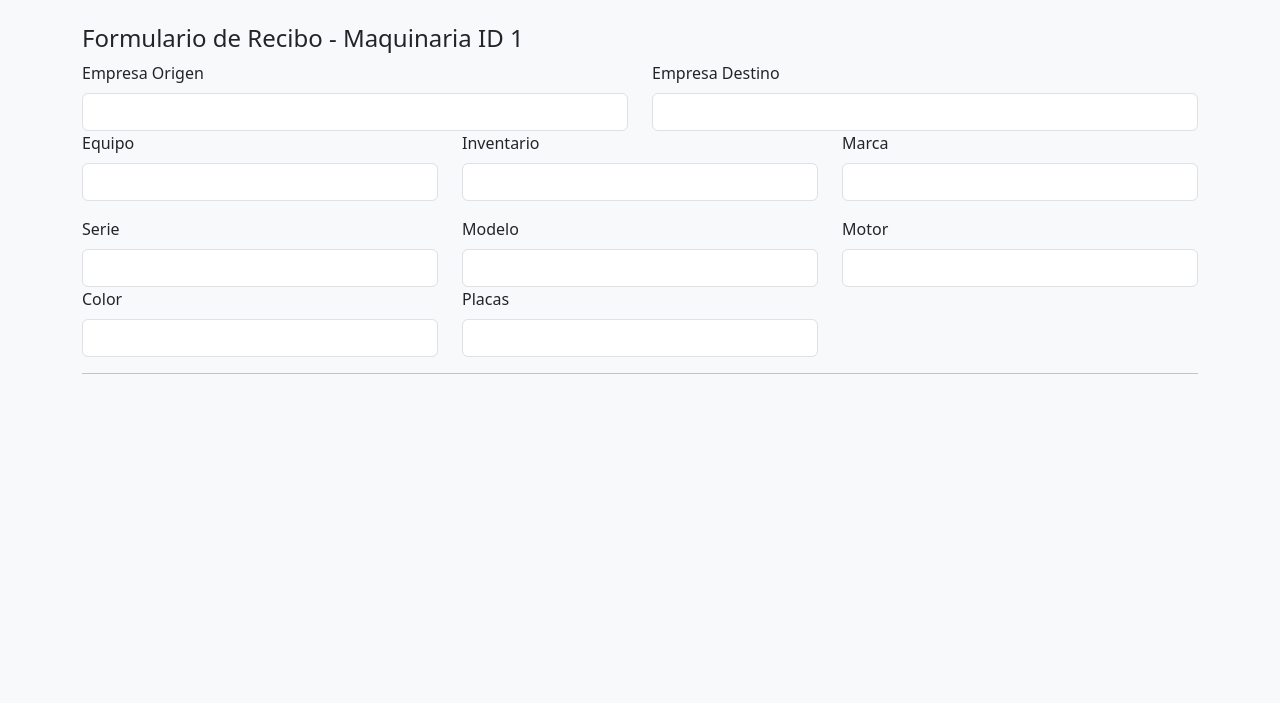
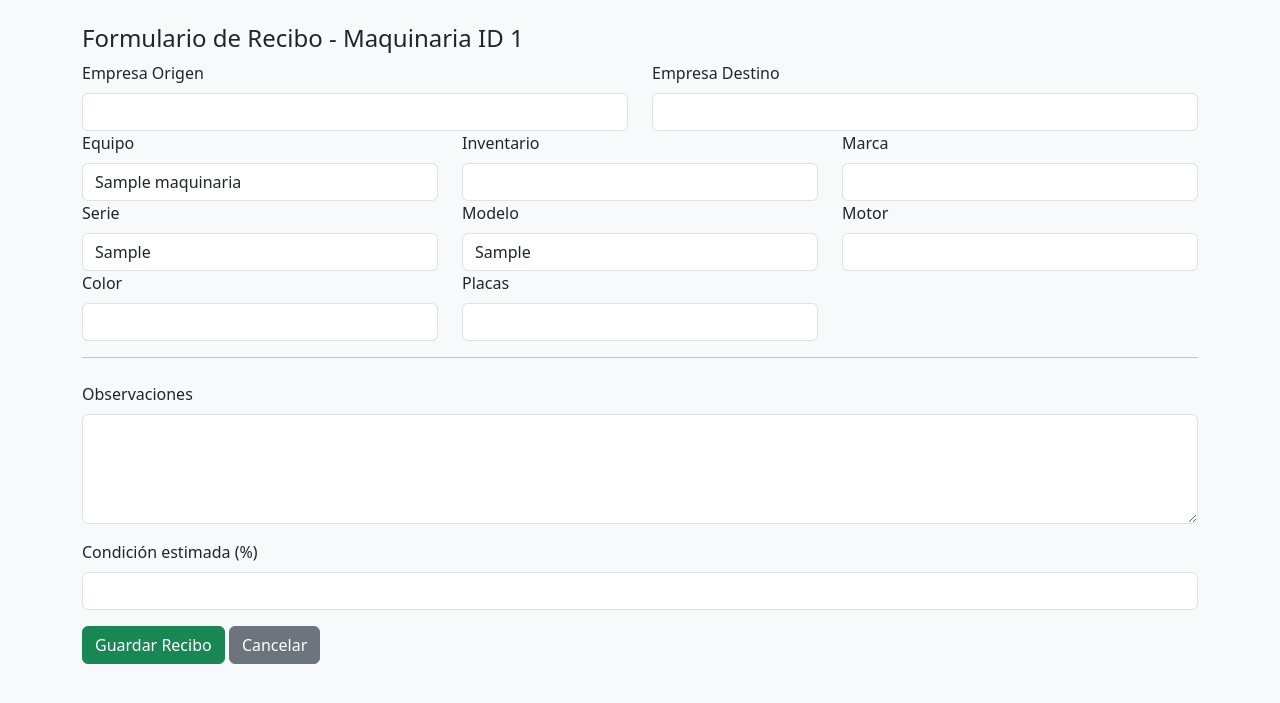
Before and after one commit to ursuswork/inventario, a PHP site: page /formulario_recibo.php?id_maquinaria=1 in a window 1280 px wide. Shown: the top 703 px of the page. Run offline with PHP 8.4, Linux system fonts and the light colour scheme; a user stored in the database is signed in; tables that the repository leaves empty hold one stand-in row (values such as "Sample post"); data that the repository does not hold is empty.

Commit message:
cambios en recibo

```diff
--- a/formulario_recibo.php
+++ b/formulario_recibo.php
@@ -10,6 +10,20 @@ $id_maquinaria = isset($_GET['id_maquinaria']) ? intval($_GET['id_maquinaria'])
 if ($id_maquinaria <= 0) {
     die("ID de maquinaria inválido.");
 }
+
+// Obtener datos de maquinaria
+$datos_maquinaria = [];
+$sql = "SELECT * FROM maquinaria WHERE id = ? LIMIT 1";
+$stmt = $conn->prepare($sql);
+$stmt->bind_param("i", $id_maquinaria);
+$stmt->execute();
+$result = $stmt->get_result();
+if ($result && $result->num_rows === 1) {
+    $datos_maquinaria = $result->fetch_assoc();
+} else {
+    die("No se encontró la maquinaria con ID $id_maquinaria");
+}
+$stmt->close();
 ?>
 <!DOCTYPE html>
 <html lang="es">
@@ -62,47 +76,64 @@ if ($id_maquinaria <= 0) {
         <div class="row">
             <div class="col-md-6">
                 <label class="form-label">Empresa Origen</label>
-                <input type="text" name="empresa_origen" class="form-control" required>
+                <input type="text" name="empresa_origen" class="form-control" value="<?= htmlspecialchars($datos_maquinaria['empresa_origen'] ?? '') ?>">
             </div>
             <div class="col-md-6">
                 <label class="form-label">Empresa Destino</label>
-                <input type="text" name="empresa_destino" class="form-control" required>
+                <input type="text" name="empresa_destino" class="form-control" value="<?= htmlspecialchars($datos_maquinaria['empresa_destino'] ?? '') ?>">
             </div>
             <div class="col-md-4">
                 <label class="form-label">Equipo</label>
-                <input type="text" name="equipo" class="form-control">
+                <input type="text" name="equipo" class="form-control" value="<?= htmlspecialchars($datos_maquinaria['nombre'] ?? '') ?>">
             </div>
             <div class="col-md-4">
                 <label class="form-label">Inventario</label>
-                <input type="text" name="inventario" class="form-control">
+                <input type="text" name="inventario" class="form-control" value="<?= htmlspecialchars($datos_maquinaria['inventario'] ?? '') ?>">
             </div>
             <div class="col-md-4">
                 <label class="form-label">Marca</label>
-                <input type="text" name="marca" class="form-control">
+                <input type="text" name="marca" class="form-control" value="<?= htmlspecialchars($datos_maquinaria['marca'] ?? '') ?>">
             </div>
-        </div>
-
-        <div class="row mt-3">
             <div class="col-md-4">
                 <label class="form-label">Serie</label>
-                <input type="text" name="serie" class="form-control">
+                <input type="text" name="serie" class="form-control" value="<?= htmlspecialchars($datos_maquinaria['numero_serie'] ?? '') ?>">
             </div>
             <div class="col-md-4">
                 <label class="form-label">Modelo</label>
-                <input type="text" name="modelo" class="form-control">
+                <input type="text" name="modelo" class="form-control" value="<?= htmlspecialchars($datos_maquinaria['modelo'] ?? '') ?>">
             </div>
             <div class="col-md-4">
                 <label class="form-label">Motor</label>
-                <input type="text" name="motor" class="form-control">
+                <input type="text" name="motor" class="form-control" value="<?= htmlspecialchars($datos_maquinaria['motor'] ?? '') ?>">
             </div>
             <div class="col-md-4">
                 <label class="form-label">Color</label>
-                <input type="text" name="color" class="form-control">
+                <input type="text" name="color" class="form-control" value="<?= htmlspecialchars($datos_maquinaria['color'] ?? '') ?>">
             </div>
             <div class="col-md-4">
                 <label class="form-label">Placas</label>
-                <input type="text" name="placas" class="form-control">
+                <input type="text" name="placas" class="form-control" value="<?= htmlspecialchars($datos_maquinaria['placas'] ?? '') ?>">
             </div>
         </div>
 
         <hr>
+
+        <!-- Aquí van los campos por secciones como ya están definidos -->
+        <!-- (el bloque secciones motor, electrico, etc. permanece igual) -->
+
+        <div class="mb-3 mt-4">
+            <label class="form-label">Observaciones</label>
+            <textarea name="observaciones" class="form-control" rows="4"></textarea>
+        </div>
+
+        <div class="mb-3">
+            <label class="form-label">Condición estimada (%)</label>
+            <input type="number" name="condicion_estimada" id="condicion_estimada" class="form-control" readonly>
+        </div>
+
+        <button type="submit" class="btn btn-success">Guardar Recibo</button>
+        <a href="index.php" class="btn btn-secondary">Cancelar</a>
+    </form>
+</div>
+</body>
+</html>
```
